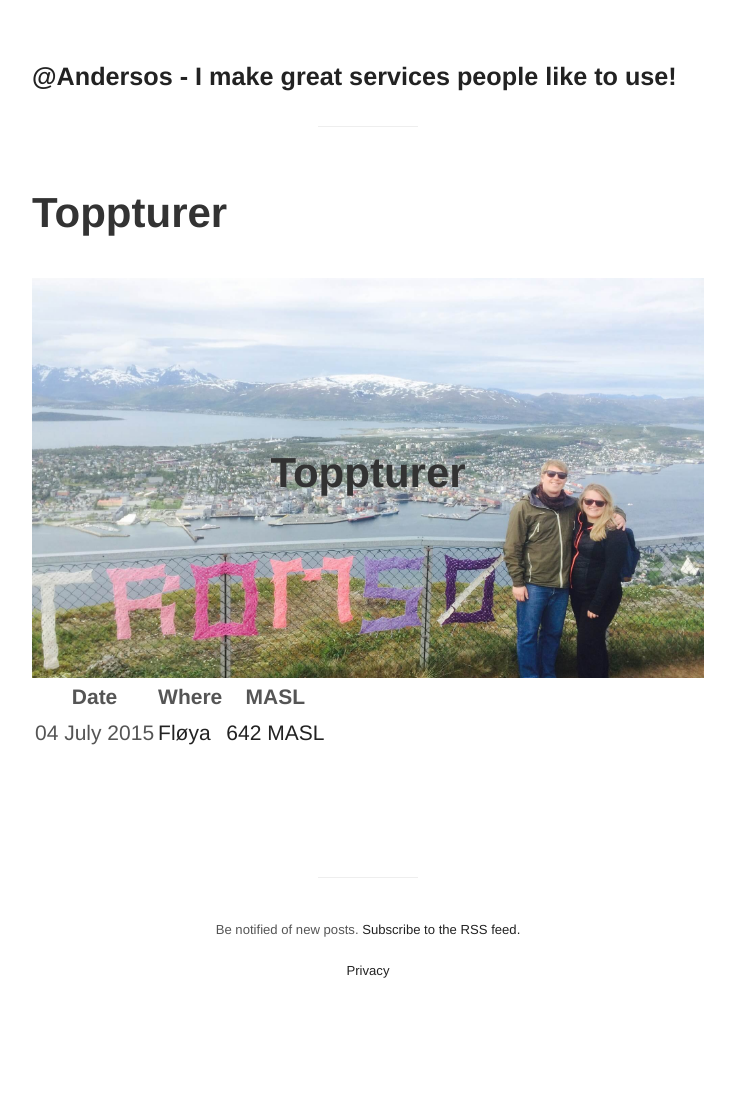
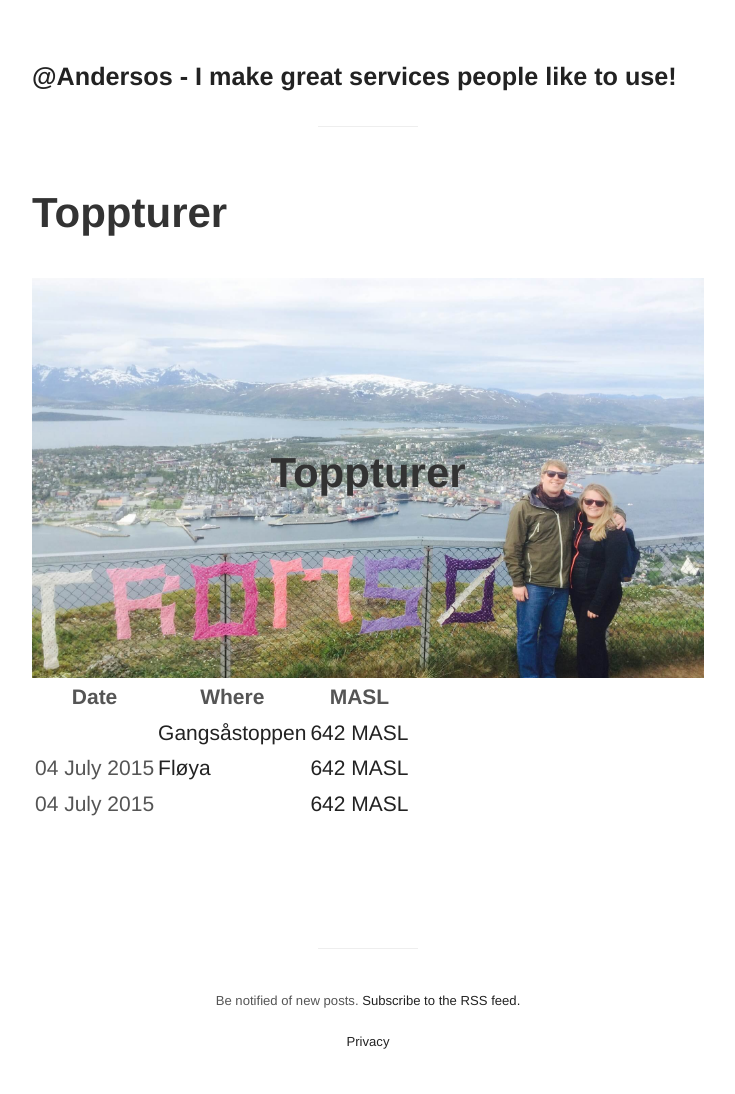
Before and after one commit to Andersos/andersos.net, a Jekyll site: the page built from pages/toppturer.md, in a window 1280 px wide. Shown: the whole page, without its empty margins (272-1007 px from the left). Built offline with Jekyll 4.4.1, drawn with Linux system fonts in a browser that asks for light colours; Markdown is read by kramdown in place of the engine named in the settings; before the commit the page ends 1023 px from its top, so only the background shows below that.

Commit message:
Update toppturer.md

```diff
--- a/pages/toppturer.md
+++ b/pages/toppturer.md
@@ -40,10 +40,22 @@ thumbnail: /images/pages/toppturer/tromsø.jpg
 <tbody>
 
 <tr>
+<td><time datetime="2015-00-00T11:24:00+02:00"></time></td>
+<td><a href="https://www.endomondo.com/users/357581/workouts/554713297" alt="Trip on Endomondo">Gangsåstoppen</a></td>
+<td><a href="/images/pages/toppturer/fløyen.jpg" alt="Picture of Marte and me on top of Fløya">642 MASL</a></td>
+</tr>
+
+<tr>
 <td><time datetime="2015-07-04T11:24:00+02:00">04 July 2015</time></td>
 <td><a href="https://www.endomondo.com/users/357581/workouts/554713297" alt="Trip on Endomondo">Fløya</a></td>
 <td><a href="/images/pages/toppturer/fløyen.jpg" alt="Picture of Marte and me on top of Fløya">642 MASL</a></td>
 </tr>
 
+<tr>
+<td><time datetime="2015-07-04T11:24:00+02:00">04 July 2015</time></td>
+<td><a href="https://www.endomondo.com/users/357581/workouts/554713297" alt="Trip on Endomondo"></a></td>
+<td><a href="/images/pages/toppturer/fløyen.jpg" alt="Picture of Marte and me on top of Fløya">642 MASL</a></td>
+</tr>
+
 </tbody>
 </table>
```
